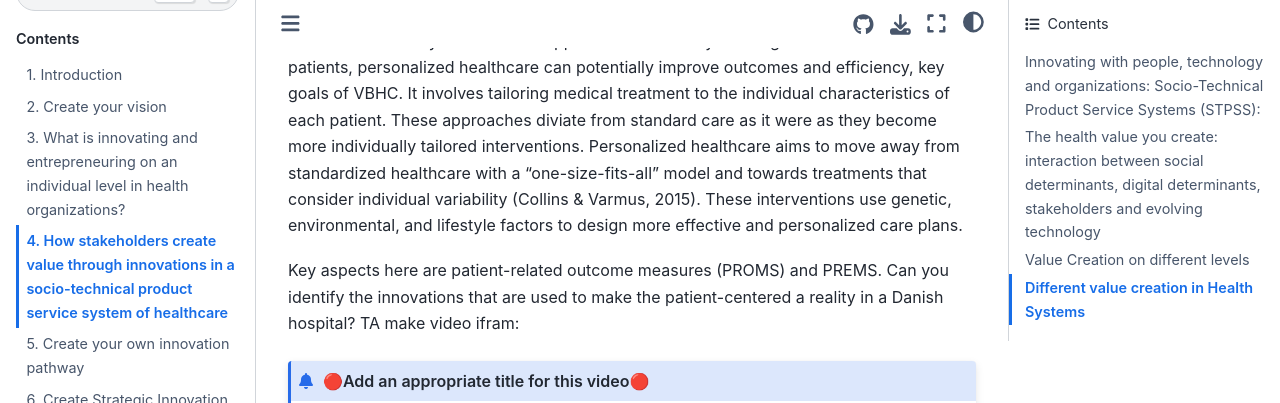
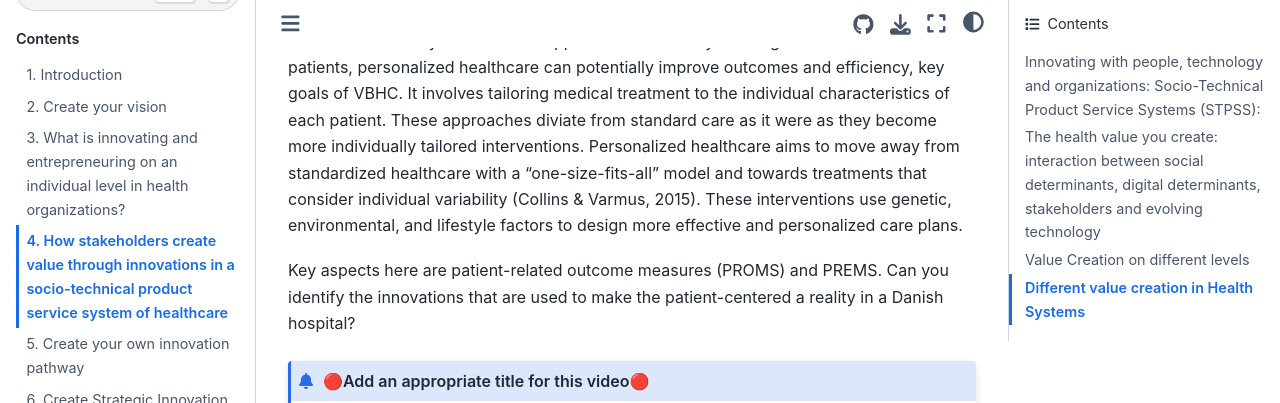
Before and after one commit to pietervandekerckhove/handbook-innovating-health, a Jupyter Book: the page built from book/chapters/05_healthcare_innovation.md, in a window 1280 px wide and 900 px high, scrolled down 12564 px, cut to the strip 0-403 px from the top of the window. Built offline with Jupyter Book 1.0.4 settings and Sphinx 7.4.7 and the Sphinx Book theme 1.1.4, drawn with Linux system fonts in a browser that asks for light colours; pages that are not in the unit, such as notebooks, are missing from menus; comment, search, counter and statistics services are not loaded.

Commit message:
Changed youtube video to embedded video

`````diff
--- a/book/chapters/05_healthcare_innovation.md
+++ b/book/chapters/05_healthcare_innovation.md
@@ -242,15 +242,18 @@
 Personalized healthcare and precision medicine are related trends to value-based healthcare that may be useful to support innovations. By tailoring treatments to individual patients, personalized healthcare can potentially improve outcomes and efficiency, key goals of VBHC. It involves tailoring medical treatment to the individual characteristics of each patient. These approaches diviate from standard care as it were as they become more individually tailored interventions. Personalized healthcare aims to move away from standardized healthcare with a "one-size-fits-all" model and towards treatments that consider individual variability (Collins & Varmus, 2015). These interventions use genetic, environmental, and lifestyle factors to design more effective and personalized care plans.
 
 Key aspects here are patient-related outcome measures (PROMS) and PREMS. Can you identify the innovations that are used to make the patient-centered a reality in a Danish hospital?
-TA make video ifram:
+
+<!-- ````{admonition} 🔴Add an appropriate title for this video🔴
+```{raw} html
+<iframe width="560" height="315" src="https://www.youtube.com/watch?v=ClIFLrGpYV8" title="YouTube video player" frameborder="0" allow="accelerometer; autoplay; clipboard-write; encrypted-media; gyroscope; picture-in-picture; web-share" referrerpolicy="strict-origin-when-cross-origin" allowfullscreen></iframe>
+```
+```` -->
 
 ````{admonition} 🔴Add an appropriate title for this video🔴
 ```{raw} html
-<iframe width="560" height="315" src="https://www.youtube.com/watch?v=ClIFLrGpYV8" title="YouTube video player" frameborder="0" allow="accelerometer; autoplay; clipboard-write; encrypted-media; gyroscope; picture-in-picture; web-share" referrerpolicy="strict-origin-when-cross-origin" allowfullscreen></iframe>
+<iframe width="560" height="315" src="https://www.youtube.com/embed/ClIFLrGpYV8?si=o_ATBsN3eAZBN2uq" title="YouTube video player" frameborder="0" allow="accelerometer; autoplay; clipboard-write; encrypted-media; gyroscope; picture-in-picture; web-share" referrerpolicy="strict-origin-when-cross-origin" allowfullscreen></iframe>
 ```
 ````
-
-
 
 These trends are advanced through technological developments in the field of biotech. For example the use of complex multiplex cell cultures, which allows for more precise modeling of human diseases and testing of treatments. These cultures can replicate the interactions between different cell types within the body, providing a more accurate representation of how diseases progress and how treatments work in a real human environment (Pampaloni et al., 2007).
 
@@ -258,7 +261,7 @@
 
 ````{admonition} 🔴Add an appropriate title for this video🔴
 ```{raw} html
-<iframe width="560" height="315" src="https://www.youtube.com/watch?v=3bCUhrWl4jE" title="YouTube video player" frameborder="0" allow="accelerometer; autoplay; clipboard-write; encrypted-media; gyroscope; picture-in-picture; web-share" referrerpolicy="strict-origin-when-cross-origin" allowfullscreen></iframe>
+<iframe width="560" height="315" src="https://www.youtube.com/embed/3bCUhrWl4jE?si=hUWi9RaNl9S6ylep" title="YouTube video player" frameborder="0" allow="accelerometer; autoplay; clipboard-write; encrypted-media; gyroscope; picture-in-picture; web-share" referrerpolicy="strict-origin-when-cross-origin" allowfullscreen></iframe>
 ```
 ````
 
`````
